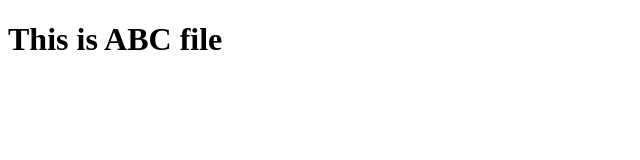
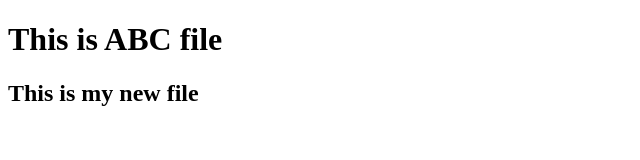
Before and after one commit to mudabirkowsar/git-and-github, a plain HTML site: page abc.html in a window 1280 px wide. Shown: the whole page, without its empty margins (0-640 px from the left). Drawn offline with Linux system fonts and the light colour scheme.

Commit message:
Update abc.html

```diff
--- a/abc.html
+++ b/abc.html
@@ -7,5 +7,6 @@
 </head>
 <body>
     <h1>This is ABC file</h1>
+    <h2>This is my new file </h2>
 </body>
 </html>
```
